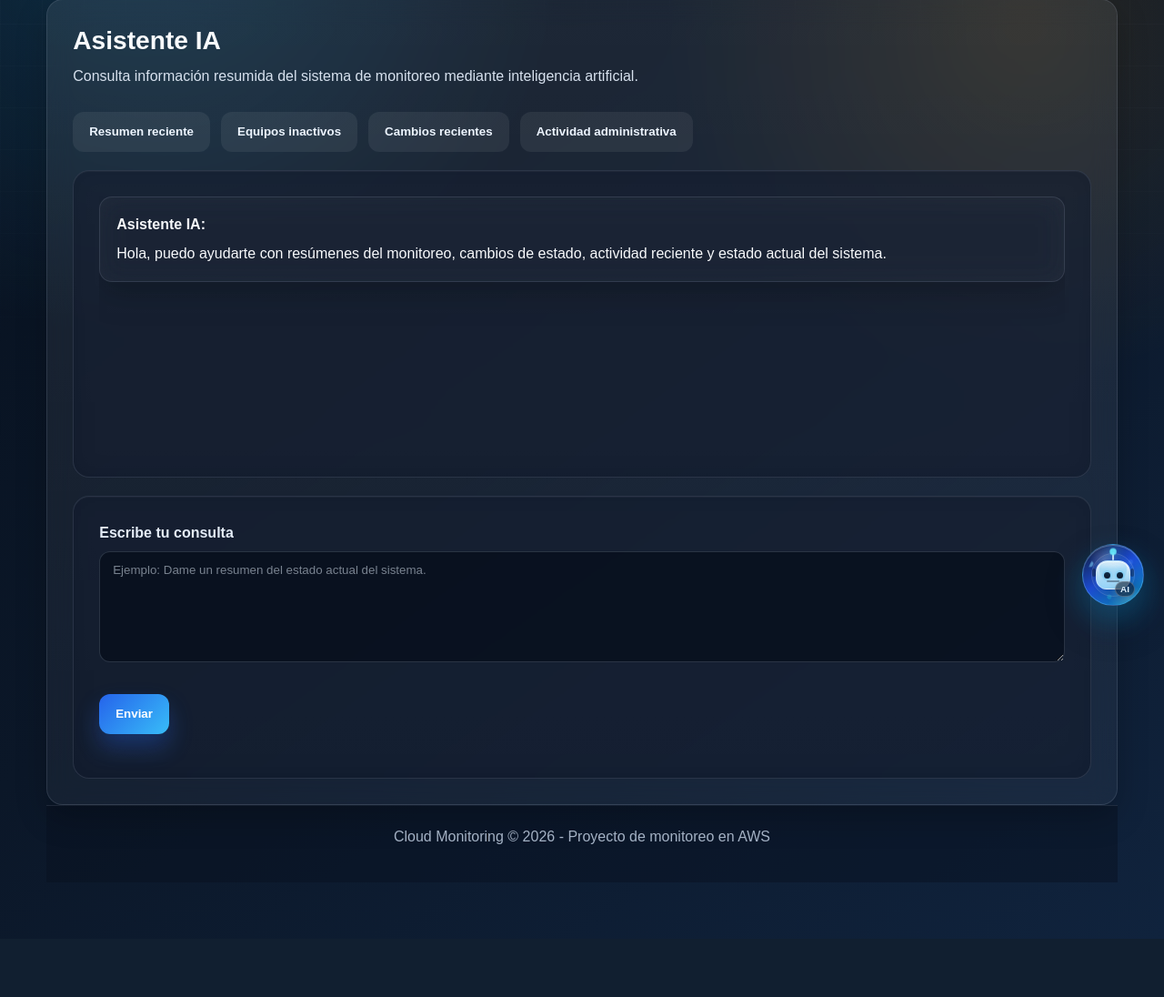
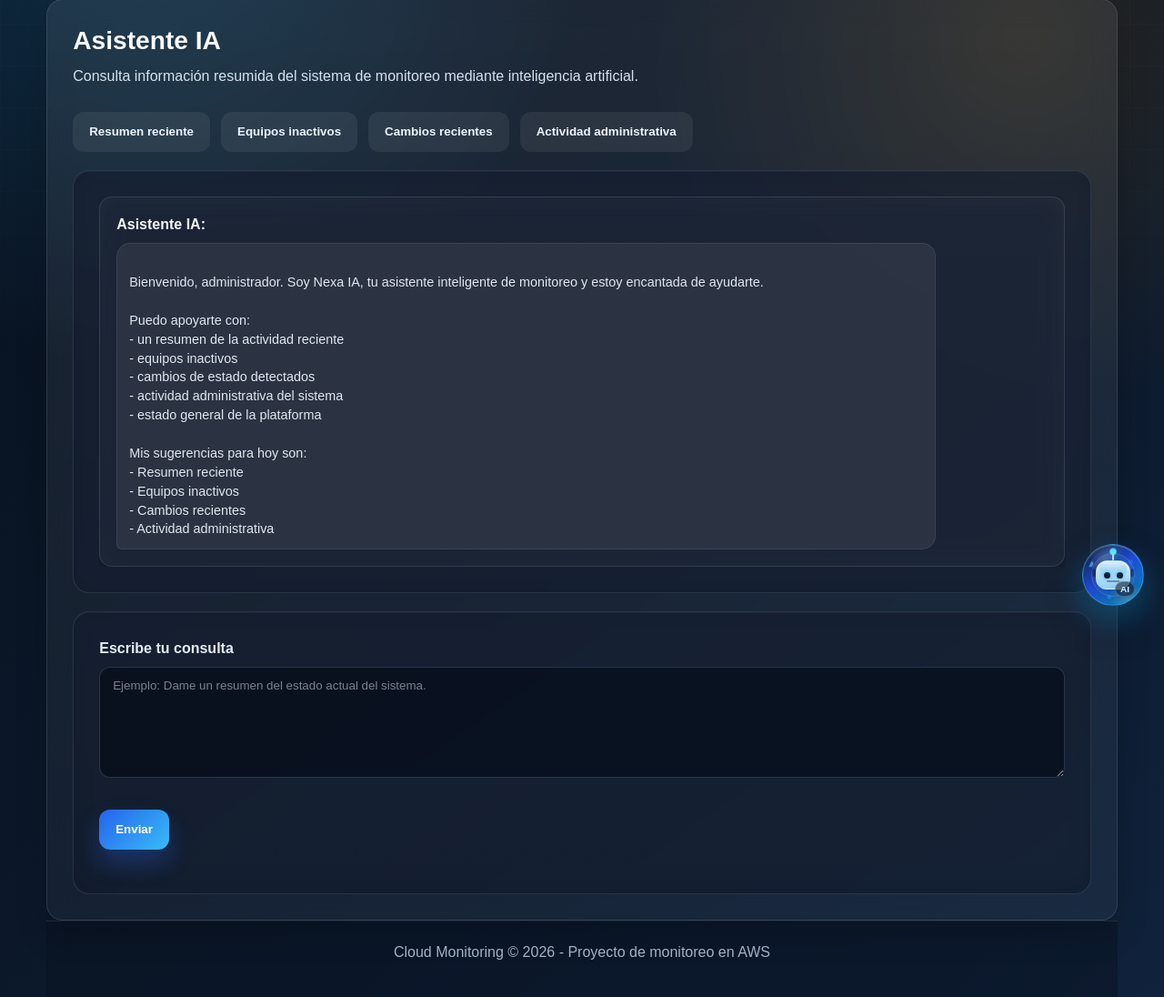
Before and after one commit to felipeuch/monitoreoAWS-PUBLICO, a PHP site: page /asistente_ia.php in a window 1280 px wide. Shown: the part 112-1208 px from the top of the page at 91% size. Before the commit the page ends 1144 px from the top, so only its background shows below. Run offline with PHP 8.4, Linux system fonts and the light colour scheme; the visitor is signed in with stand-in values (Sample User, id 1); some libraries are stand-ins or nearby versions.

Commit message:
Actualizar proyecto con version actual del notebook IA

```diff
--- a/asistente_ia.php
+++ b/asistente_ia.php
@@ -21,7 +21,22 @@ include("header.php");
             <div class="soft-box">
                 <strong>Asistente IA:</strong>
                 <p style="margin-top: 8px;">
-                    Hola, puedo ayudarte con resúmenes del monitoreo, cambios de estado, actividad reciente y estado actual del sistema.
+                   <div class="ia-float-msg ia-float-msg-assistant">
+    Bienvenido, administrador. Soy Nexa IA, tu asistente inteligente de monitoreo y estoy encantada de ayudarte.
+
+    Puedo apoyarte con:
+    - un resumen de la actividad reciente
+    - equipos inactivos
+    - cambios de estado detectados
+    - actividad administrativa del sistema
+    - estado general de la plataforma
+
+    Mis sugerencias para hoy son:
+    - Resumen reciente
+    - Equipos inactivos
+    - Cambios recientes
+    - Actividad administrativa
+</div>
                 </p>
             </div>
         </div>
--- a/estilos.css
+++ b/estilos.css
@@ -1445,4 +1445,5 @@ footer {
         transform: translateY(120%);
         opacity: 0;
     }
+
 }
--- a/footer.php
+++ b/footer.php
@@ -23,14 +23,28 @@
         </div>
 
         <div class="ia-float-quick">
+            <div class="ia-float-quick">
                 <button type="button" onclick="enviarPreguntaFlotante('Dame un resumen de la actividad reciente del sistema.')">Resumen</button>
                 <button type="button" onclick="enviarPreguntaFlotante('¿Qué equipos están inactivos actualmente?')">Inactivos</button>
                 <button type="button" onclick="enviarPreguntaFlotante('¿Qué cambios de estado recientes hubo en el sistema?')">Cambios</button>
             </div>
-
             <div id="iaFloatMessages" class="ia-float-messages">
     <div class="ia-float-msg ia-float-msg-assistant">
-                Hola, puedo ayudarte con resúmenes, cambios recientes y estado actual.
+        Bienvenido, administrador. Soy Nexa IA, tu asistente inteligente de monitoreo y estoy encantada de ayudarte.
+
+        Puedo apoyarte con:
+        - un resumen de la actividad reciente
+        - equipos inactivos
+        - cambios de estado detectados
+        - actividad administrativa del sistema
+        - estado general de la plataforma
+
+        Mis sugerencias para hoy son:
+        - Resumen reciente
+        - Equipos inactivos
+        - Cambios recientes
+        - Actividad administrativa
+    </div>
 </div>
         </div>
 
```
Lines whose indentation alone changed are shown as unchanged.
